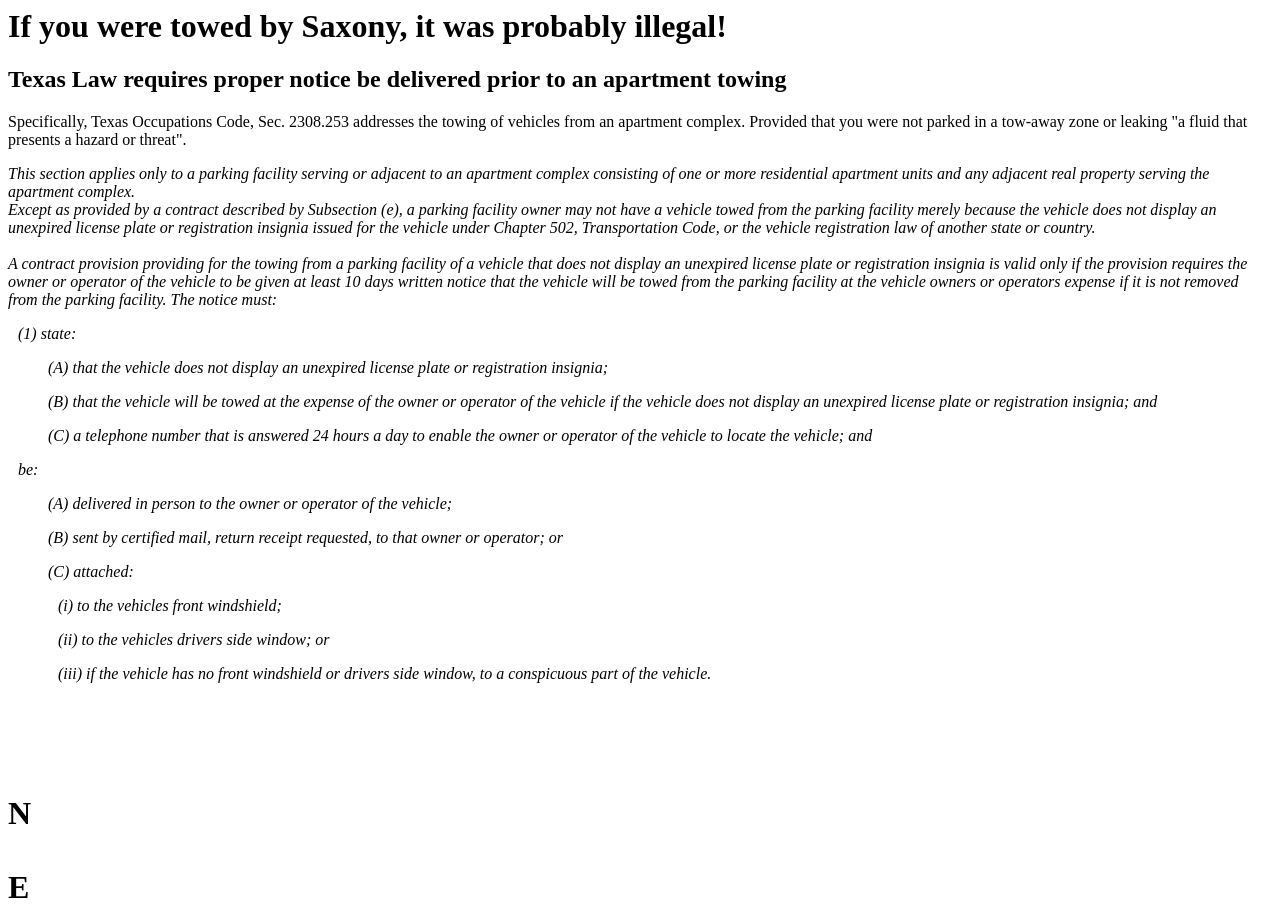
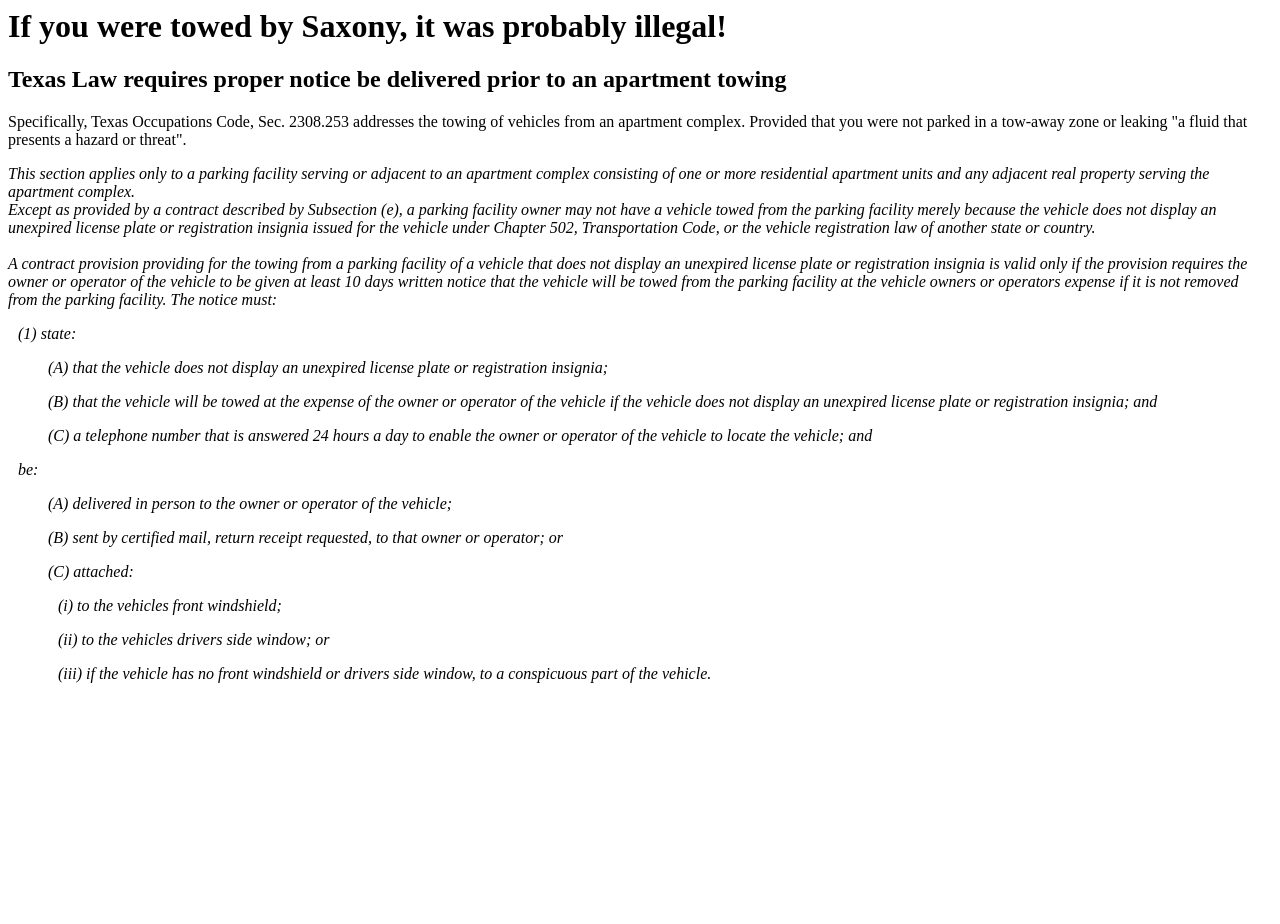
Before and after one commit to getspastic/saxx, a plain HTML site: page index.html in a window 1280 px wide. Shown: the top 924 px of the page. Drawn offline with Linux system fonts and the light colour scheme; grey boxes are pictures that could not be loaded.

Commit message:
Update index.html

```diff
--- a/index.html
+++ b/index.html
@@ -25,5 +25,5 @@ to the vehicles drivers side window; or</br>
 <p style="text-indent: 50px">(iii)
 if the vehicle has no front windshield or drivers side window, to a conspicuous part of the vehicle.</em>
 </br></br></br></br></br></br>
-<H1 style ="text-color: white">N</br></br> E</H1>
+<H1 style ="color: white">N</br></br> E</H1>
 <a href="https://smallseotools.com/visitor-hit-counter/" target="_blank" title="https://smallseotols.com" rel="nofollow noopener"><img src="https://smallseotools.com/counterDisplay?code=31f0358cbdd01af93953105546ffaaaf&style=0004&pad=3&type=page&initCount=5" alt="https://smallseotols.com" border="0"></a>
```
